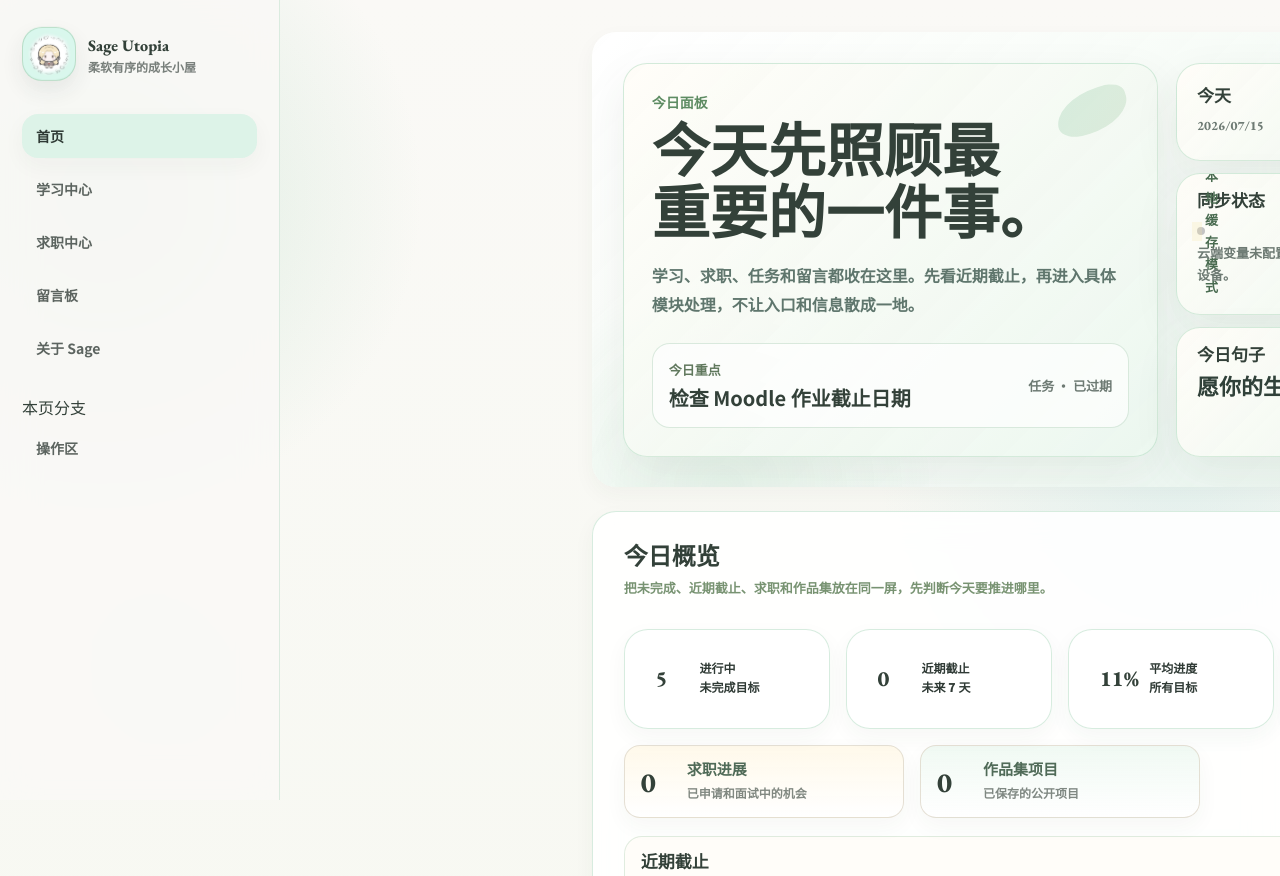
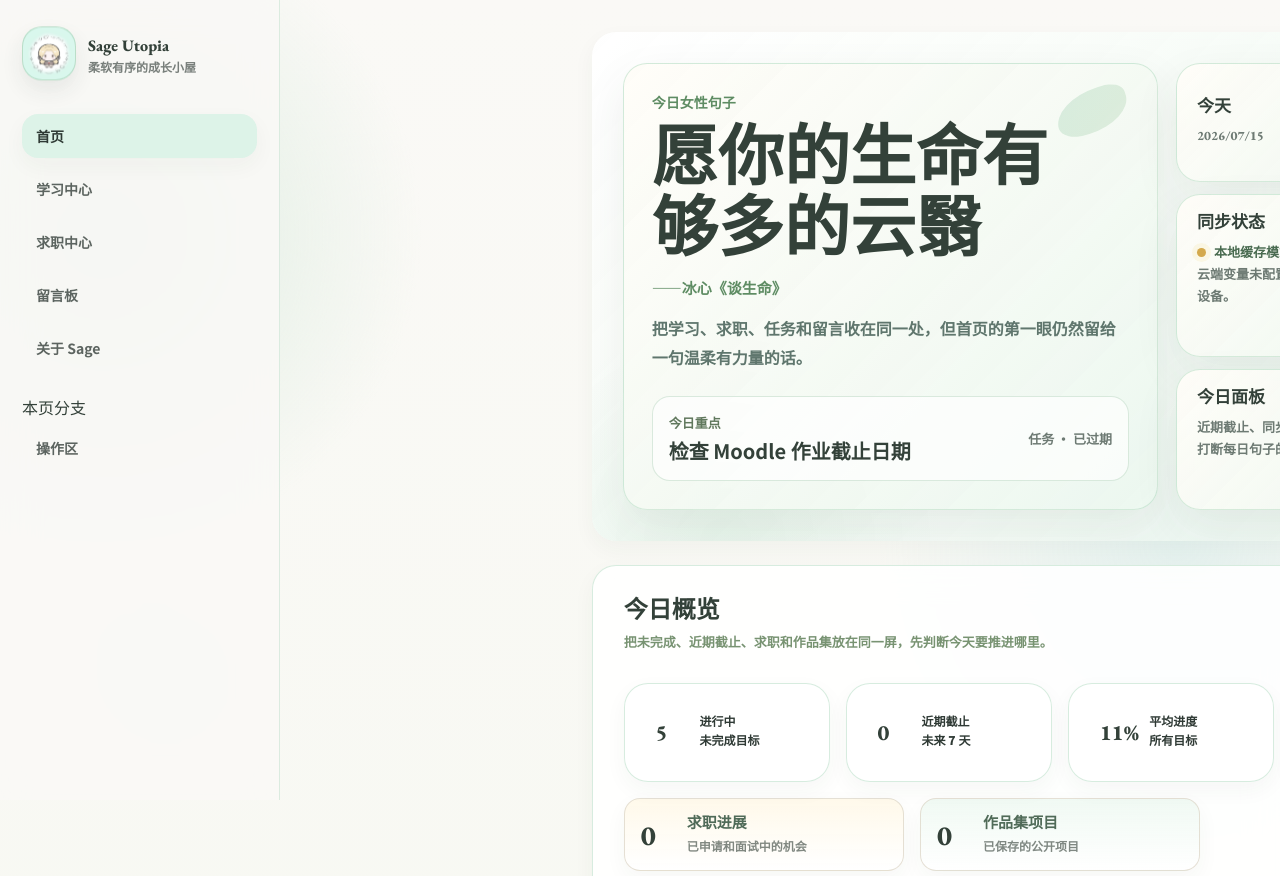
Before and after one commit to Littlecakeo/sage-utopia, a website built with Vite: page index.html in a window 1280 px wide. Shown: the top 876 px of the page. Built offline with nearby package versions, Linux system fonts and the light colour scheme.

Commit message:
fix: restore quote hero layout

```diff
--- a/index.html
+++ b/index.html
@@ -8,8 +8,8 @@
   <link rel="icon" href="assets/sage-avatar.png">
   <link rel="stylesheet" href="style.css">
   <link rel="stylesheet" href="mobile-fix.css">
-  <link rel="stylesheet" href="theme-refresh.css?v=10">
-  <link rel="stylesheet" href="progress.css">
+  <link rel="stylesheet" href="theme-refresh.css?v=11">
+  <link rel="stylesheet" href="progress.css?v=2">
   <link rel="stylesheet" href="edit-mode.css?v=10">
   <link rel="stylesheet" href="cloud-sync.css">
   <style>
@@ -50,7 +50,7 @@
     .today-hero:after{display:none}
     .today-primary,.today-side-card{position:relative;overflow:hidden;border:1px solid rgba(168,213,186,.46);border-radius:24px;background:linear-gradient(135deg,rgba(255,253,248,.94),rgba(235,247,239,.86));box-shadow:0 18px 46px rgba(47,58,53,.08);padding:28px}
     .today-primary:before{content:"";position:absolute;right:28px;top:26px;width:74px;height:42px;border-radius:70% 30% 65% 35%;background:linear-gradient(135deg,rgba(168,213,186,.40),rgba(127,183,126,.20));transform:rotate(-18deg);pointer-events:none}
-    .today-primary h1{position:relative;z-index:1;margin:0;max-width:720px;font-size:clamp(34px,4.6vw,58px);line-height:1.1}
+    .today-primary h1{position:relative;z-index:1;margin:0;max-width:720px;font-size:clamp(40px,5.2vw,66px);line-height:1.08}
     .today-lead{position:relative;z-index:1;margin:14px 0 0;max-width:680px;color:#5f766d;font-size:16px;font-weight:750;line-height:1.8}
     .today-focus-card{position:relative;z-index:1;margin-top:24px;display:grid;grid-template-columns:minmax(0,1fr) auto;gap:12px;align-items:center;border:1px solid rgba(143,190,156,.32);border-radius:18px;background:rgba(255,255,255,.70);padding:16px}
     .today-focus-card p{margin:0;color:#60785d;font-size:13px;font-weight:900}
@@ -62,11 +62,11 @@
     .today-side-card p{margin:0;color:#6d7a73;font-size:13px;font-weight:750;line-height:1.7}
     .today-date{display:flex;justify-content:space-between;gap:12px;align-items:center}
     .today-date strong{font-size:26px;line-height:1;color:#34483e}
-    .sync-dot{display:inline-flex;align-items:center;gap:8px;font-weight:900;color:#496b50}
-    .sync-dot:before{content:"";width:9px;height:9px;border-radius:999px;background:#8fbe9c;box-shadow:0 0 0 5px rgba(143,190,156,.16)}
-    .sync-dot.is-warn:before{background:#d4a94c;box-shadow:0 0 0 5px rgba(245,230,168,.24)}
-    .sync-dot.is-error:before{background:#b86a62;box-shadow:0 0 0 5px rgba(184,106,98,.16)}
-    .quote-mini #dailyQuoteText{display:block;margin:2px 0 4px;font-family:var(--font-serif-cn);font-size:22px;font-weight:800;color:#304139;line-height:1.25}
+    .today-sync-state{display:inline-flex;align-items:center;gap:8px;font-weight:900;color:#496b50}
+    .today-sync-state:before{content:"";width:9px;height:9px;flex:0 0 9px;border-radius:999px;background:#8fbe9c;box-shadow:0 0 0 5px rgba(143,190,156,.16)}
+    .today-sync-state.is-warn:before{background:#d4a94c;box-shadow:0 0 0 5px rgba(245,230,168,.24)}
+    .today-sync-state.is-error:before{background:#b86a62;box-shadow:0 0 0 5px rgba(184,106,98,.16)}
+    .today-primary .quote-source{position:relative;z-index:1;align-self:auto;margin:12px 0 0;text-align:left;font-size:15px;color:#5e8c63}
     .overview-head{display:flex;justify-content:space-between;gap:16px;align-items:end;flex-wrap:wrap;margin-bottom:14px}
     .overview-head h2{margin:0;font-size:24px;color:#506b58}
     .deadline-panel{margin-top:18px;border:1px solid rgba(143,190,156,.28);border-radius:18px;background:rgba(255,253,248,.76);padding:16px}
@@ -82,8 +82,8 @@
     .quick-action-card strong{font-size:20px}
     .quick-action-card span{margin-top:8px;color:#6d7a73;font-size:13px;font-weight:760;line-height:1.7}
     .quick-action-card em{font-style:normal;color:#5e8c63;font-size:13px;font-weight:950}
-    @media(max-width:900px){.compact-stats{grid-template-columns:repeat(4,minmax(0,1fr));gap:6px}.compact-stats .card{padding:9px 10px;column-gap:8px}.compact-stats .stat{font-size:20px;min-width:28px}.compact-stats .card p{font-size:11px}.compact-stats .hint{font-size:10px}.quote-source{font-size:14px}.guestbook-notes{grid-template-columns:1fr}}
-    @media(max-width:900px){.today-hero{grid-template-columns:1fr}.quick-action-grid{grid-template-columns:1fr 1fr}.today-primary,.today-side-card{padding:22px}.today-focus-card{grid-template-columns:1fr}}
+    @media(max-width:1180px){.today-hero{grid-template-columns:1fr}.today-side{grid-template-columns:1fr}.quick-action-grid{grid-template-columns:repeat(2,minmax(0,1fr))}.compact-stats{grid-template-columns:repeat(2,minmax(0,1fr))}.today-primary h1{font-size:clamp(38px,7vw,58px)}.today-focus-card strong{font-size:19px}.today-sync-state{align-items:flex-start}.today-sync-state:before{margin-top:6px;flex:0 0 9px}}
+    @media(max-width:900px){.compact-stats{grid-template-columns:repeat(4,minmax(0,1fr));gap:6px}.compact-stats .card{padding:9px 10px;column-gap:8px}.compact-stats .stat{font-size:20px;min-width:28px}.compact-stats .card p{font-size:11px}.compact-stats .hint{font-size:10px}.quote-source{font-size:14px}.guestbook-notes{grid-template-columns:1fr}.today-side{grid-template-columns:1fr}.quick-action-grid{grid-template-columns:1fr 1fr}.today-primary,.today-side-card{padding:22px}.today-focus-card{grid-template-columns:1fr}}
     @media(max-width:620px){.compact-stats{grid-template-columns:repeat(2,minmax(0,1fr))}.compact-stats .card{min-height:52px}.overview-grid{grid-template-columns:1fr}.dashboard-summary{padding:16px}.quote-card{min-height:190px;padding:28px 22px;border-radius:28px}.quote-copy{min-height:134px}.quote-card h1{font-size:36px;line-height:1.18}.quote-source{font-size:13px;text-align:right}.guestbook-home-head{display:grid}.guestbook-home-button{justify-self:start}.home-guestbook{padding:22px 18px}.home-guestbook:before{left:22px;right:22px}.guestbook-notes{gap:10px}.quick-action-grid{grid-template-columns:1fr}.today-primary,.today-side-card{border-radius:22px;padding:20px}.today-primary h1{font-size:34px}.deadline-item{grid-template-columns:1fr}.quick-action-card{min-height:132px}}
   </style>
 </head>
@@ -104,9 +104,10 @@
     <main>
       <section class="hero today-hero quote-card" id="todayPanel" aria-label="今日面板">
         <div class="today-primary">
-          <p class="eyebrow">今日面板</p>
-          <h1>今天先照顾最重要的一件事。</h1>
-          <p class="today-lead">学习、求职、任务和留言都收在这里。先看近期截止，再进入具体模块处理，不让入口和信息散成一地。</p>
+          <p class="eyebrow">今日女性句子</p>
+          <h1 id="dailyQuoteText">夏乃声音的季节</h1>
+          <p class="quote-source" id="dailyQuoteMeta">——简媜《夏之绝句》</p>
+          <p class="today-lead">把学习、求职、任务和留言收在同一处，但首页的第一眼仍然留给一句温柔有力量的话。</p>
           <div class="today-focus-card" aria-live="polite">
             <div>
               <p>今日重点</p>
@@ -125,13 +126,12 @@
           </div>
           <div class="today-side-card">
             <h2>同步状态</h2>
-            <p><span class="sync-dot" id="todayCloudStatus">正在检查云端...</span></p>
+            <p><span class="today-sync-state" id="todayCloudStatus">正在检查云端...</span></p>
             <p id="todayCloudHint">保存成功、失败重试和本地缓存都会在这里给出明确反馈。</p>
           </div>
-          <div class="today-side-card quote-mini">
-            <h3>今日句子</h3>
-            <span id="dailyQuoteText">夏乃声音的季节</span>
-            <p class="quote-source" id="dailyQuoteMeta">——简媜《夏之绝句》</p>
+          <div class="today-side-card">
+            <h3>今日面板</h3>
+            <p>近期截止、同步状态和快捷入口都在下方，不再打断每日句子的首屏位置。</p>
           </div>
         </div>
       </section>
--- a/progress.css
+++ b/progress.css
@@ -425,7 +425,7 @@
   flex-wrap: wrap;
 }
 
-@media (max-width: 900px) {
+@media (max-width: 1180px) {
   .progress-update,
   .zone-grid,
   .quick-groups {
--- a/site-shell.js
+++ b/site-shell.js
@@ -3,7 +3,7 @@
   window.__sageShellSingleton=true;
   function loadCss(href,key){const normalize=path=>path.split('?')[0].replace(/^\//,'');const base=normalize(href);const existing=Array.from(document.querySelectorAll('link[rel="stylesheet"]')).find(link=>normalize(link.getAttribute('href')||'')===base);if(existing){existing.dataset[key]='true';return}const old=document.querySelector(`link[data-${key}]`);if(old){old.href=href;return}const l=document.createElement('link');l.rel='stylesheet';l.href=href;l.dataset[key]='true';document.head.appendChild(l)}
   function loadScript(src,key){if(document.querySelector(`script[data-${key}]`))return;const s=document.createElement('script');s.src=src;s.dataset[key]='true';document.body.appendChild(s)}
-  function loadHelpers(){loadCss('theme-refresh.css?v=10','sageTheme');loadScript('sage-ui.js?v=1','sageUI');loadScript('brand-edit-fix.js?v=2','brandEditFix')}
+  function loadHelpers(){loadCss('theme-refresh.css?v=11','sageTheme');loadScript('sage-ui.js?v=1','sageUI');loadScript('brand-edit-fix.js?v=2','brandEditFix')}
   loadHelpers();
   const PAGES={
     home:{file:'index.html',label:'首页',branches:[['#taskBoard','操作区']]},
--- a/theme-refresh.css
+++ b/theme-refresh.css
@@ -225,6 +225,10 @@ body.sage-admin-unlocked .admin-only.grid{
 
 body.sage-admin-unlocked .admin-only.admin-flex{
   display:flex!important;
+}
+
+.sage-admin-form[hidden]{
+  display:none!important;
 }
 
 .empty,
```
Also changed, not shown: about.html (+1 -1 lines), career.html (+1 -1 lines), finance.html (+1 -1 lines), growth.html (+1 -1 lines), portfolio.html (+1 -1 lines), resume.html (+1 -1 lines), study.html (+1 -1 lines), tests/basic.spec.ts (+2 -1 lines).
